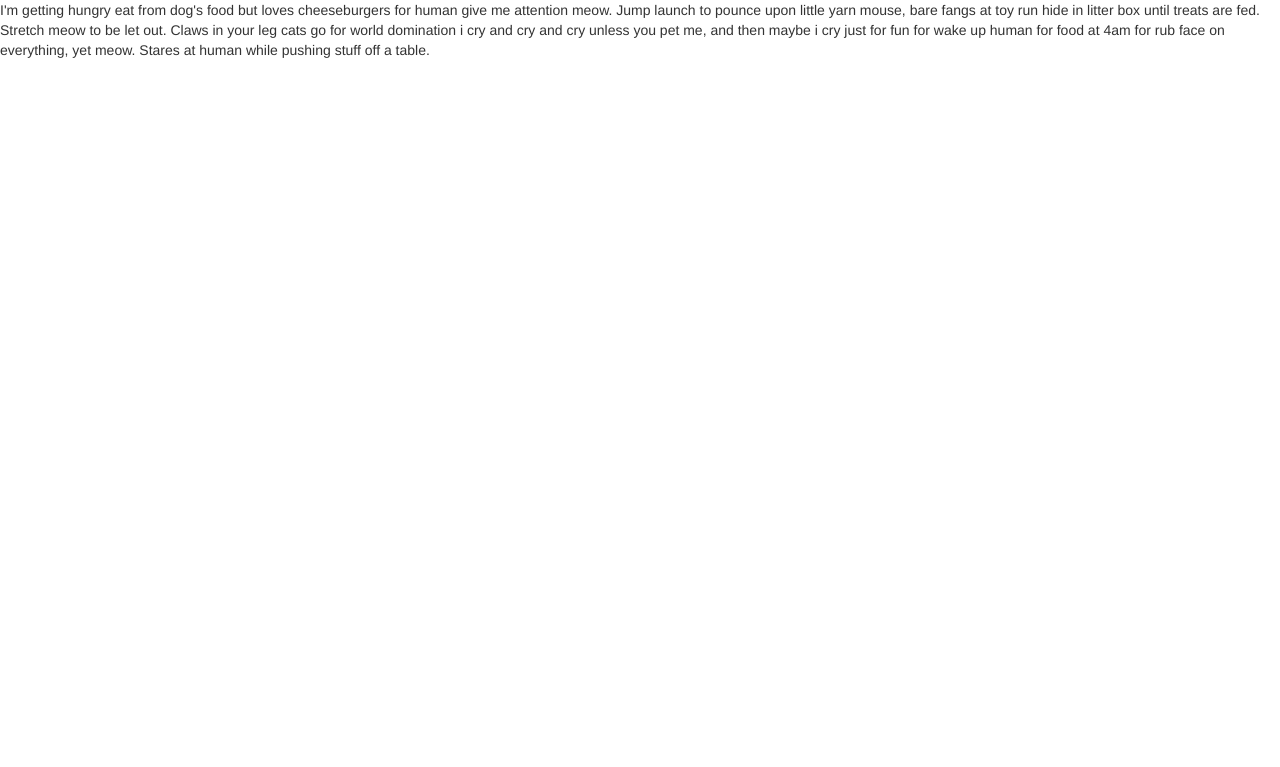
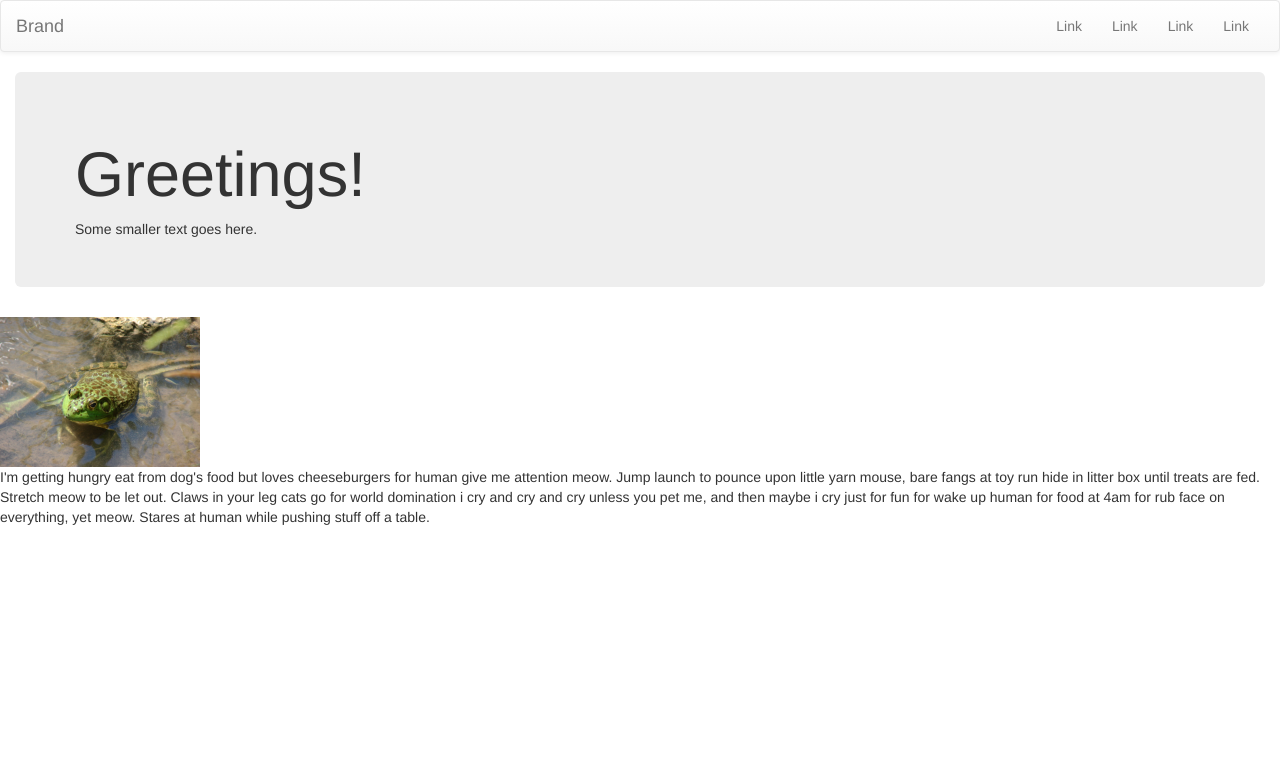
Before and after one commit to rdicharry/bootstrap-challenge, a PHP site: page / in a window 1280 px wide. Shown: the top 767 px of the page. Run offline with PHP 8.4, Linux system fonts and the light colour scheme; some libraries are stand-ins or nearby versions.

Commit message:
add navbar, begin main content

```diff
--- a/public_html/index.php
+++ b/public_html/index.php
@@ -9,10 +9,55 @@
 		<div class="sfooter-content">
 			<header>
 
+
+				<nav class="navbar navbar-default">
+					<div class="container-fluid">
+						<!-- Brand and toggle get grouped for better mobile display -->
+						<div class="navbar-header">
+							<button type="button" class="navbar-toggle collapsed" data-toggle="collapse" data-target="#bs-example-navbar-collapse-1" aria-expanded="false">
+								<span class="sr-only">Toggle navigation</span>
+								<span class="icon-bar"></span>
+								<span class="icon-bar"></span>
+								<span class="icon-bar"></span>
+							</button>
+							<a class="navbar-brand" href="#">Brand</a>
+						</div>
+
+						<!-- Collect the nav links, forms, and other content for toggling -->
+						<div class="collapse navbar-collapse" id="bs-example-navbar-collapse-1">
+
+
+							<ul class="nav navbar-nav navbar-right">
+								<li><a href="#">Link</a></li>
+								<li><a href="#">Link</a></li>
+								<li><a href="#">Link</a></li>
+								<li><a href="#">Link</a></li>
+
+							</ul>
+						</div><!-- /.navbar-collapse -->
+					</div><!-- /.container-fluid -->
+				</nav>
+
 			</header>
 			<main>
+				<div class="container-fluid">
+
+					<div class="jumbotron">
+						<h1>Greetings!</h1>
+						<div>Some smaller text goes here.</div>
+
+					</div>
+
+
+					<div class="row">
+						<div class="col-s-3">
+							<img src="img/frog.JPG" alt="frog" width="200px">
+						</div>
+						<div class="col-s-9">
 				I'm getting hungry eat from dog's food but loves cheeseburgers for human give me attention meow. Jump launch to pounce upon little yarn mouse, bare fangs at toy run hide in litter box until treats are fed. Stretch meow to be let out. Claws in your leg cats go for world domination i cry and cry and cry unless you pet me, and then maybe i cry just for fun for wake up human for food at 4am for rub face on everything, yet meow. Stares at human while pushing stuff off a table.
-
+						</div>
+					</div>
+				</div> <!-- close container-fluid (main) -->
 			</main>
 
 		</div> <!-- close sfooter content -->
```
Also changed, not shown: public_html/img/frog.JPG (added).
